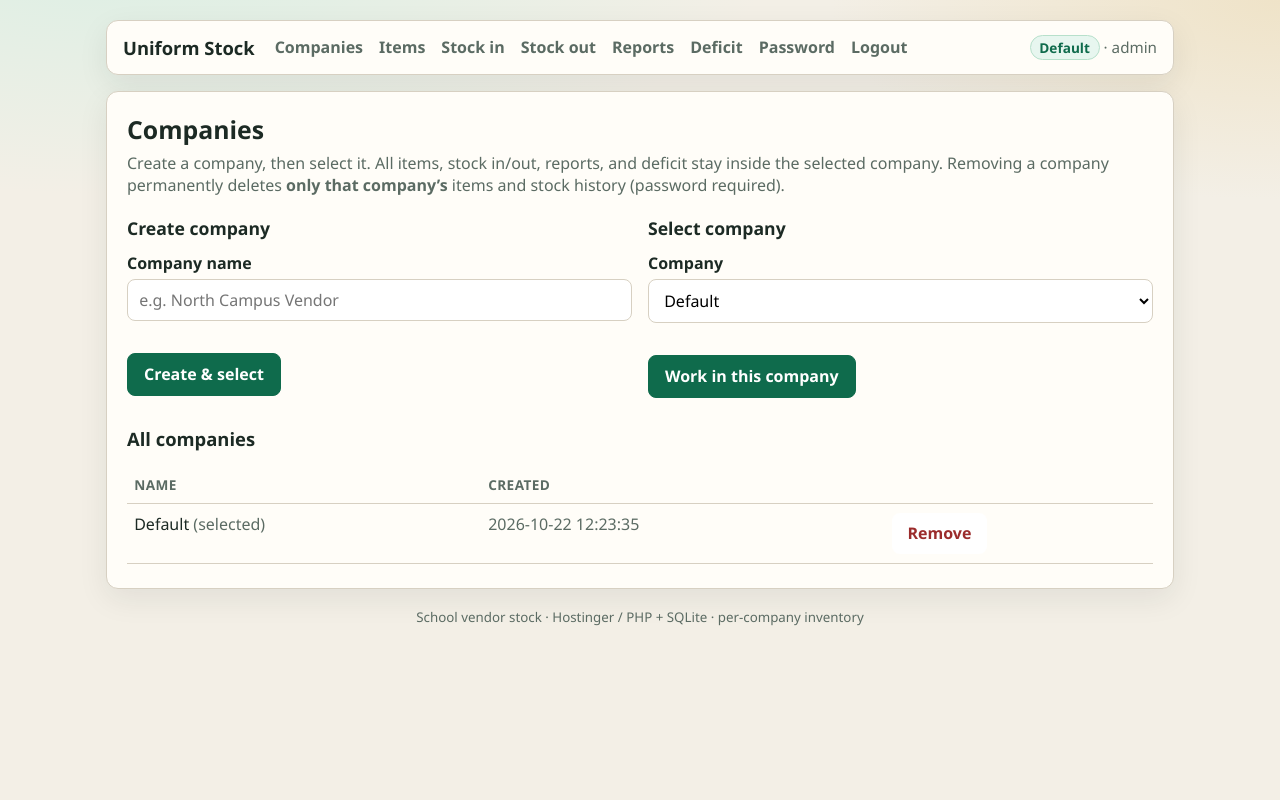
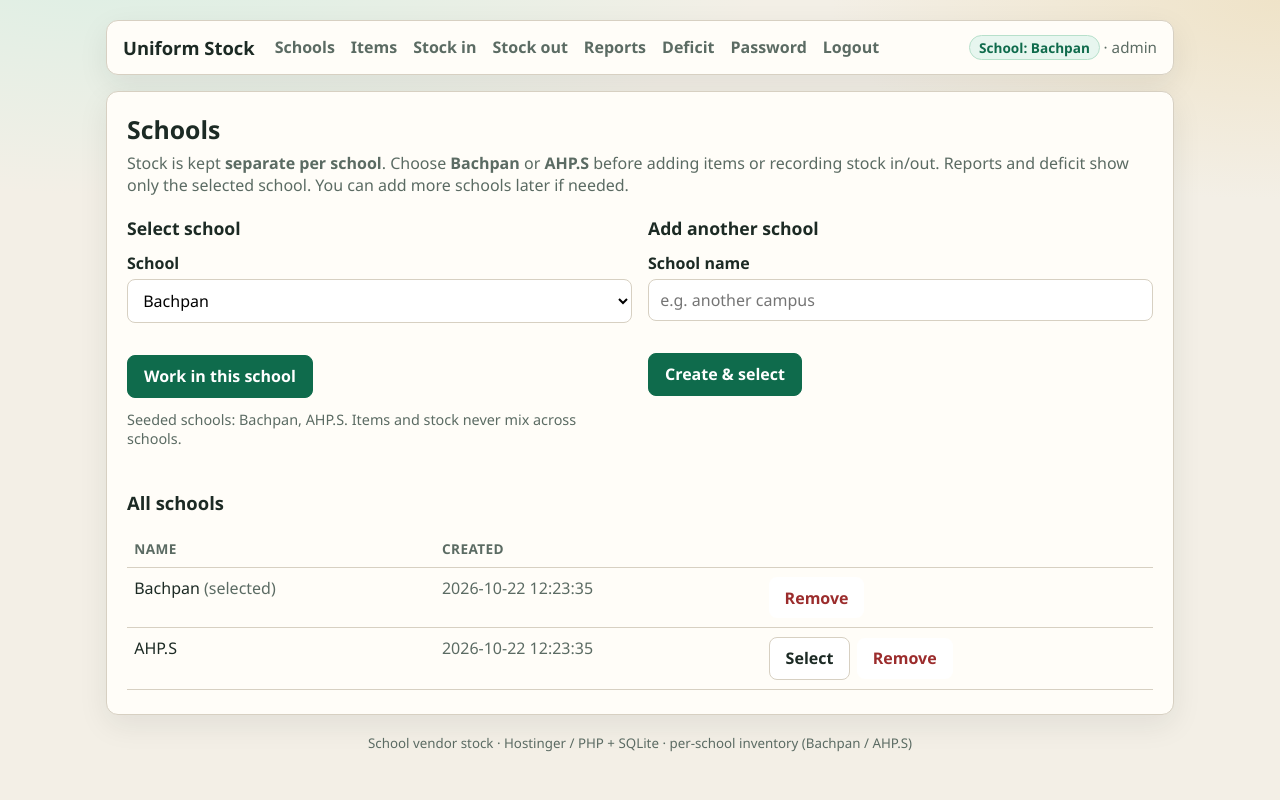
Before and after one commit to Amitahps/Uniform-Stock, a PHP site: page /companies.php in a window 1280 px wide. Run offline with PHP 8.4, Linux system fonts and the light colour scheme; the visitor is signed in with stand-in values (Sample User, id 1).

Commit message:
Schools: seed Bachpan and AHP.S, require selection
Map company scopes to schools in the UI. Seed Bachpan and AHP.S on
migrate (rename legacy Default → Bachpan). Block Items/Stock/Reports/
Deficit until a school is selected. Keep data fully separate per school.

Co-authored-by: Amitahps <Amitahps@users.noreply.github.com>

```diff
--- a/companies.php
+++ b/companies.php
@@ -17,7 +17,7 @@ if ($_SERVER['REQUEST_METHOD'] === 'POST') {
         try {
             $id = us_create_company($pdo, (string) ($_POST['name'] ?? ''));
             us_set_company_id($id);
-            us_flash_set('ok', 'Company created and selected.');
+            us_flash_set('ok', 'School created and selected.');
             header('Location: ' . us_url('index.php'));
             exit;
         } catch (Throwable $e) {
@@ -27,7 +27,7 @@ if ($_SERVER['REQUEST_METHOD'] === 'POST') {
         $id = (int) ($_POST['company_id'] ?? 0);
         $company = us_get_company($pdo, $id);
         if (!$company) {
-            $error = 'Company not found.';
+            $error = 'School not found.';
         } else {
             us_set_company_id($id);
             us_flash_set('ok', 'Working in ' . $company['name'] . '.');
@@ -43,18 +43,18 @@ if ($_SERVER['REQUEST_METHOD'] === 'POST') {
         $deleteCompany = $target;
 
         if (!$target) {
-            $error = 'Company not found.';
+            $error = 'School not found.';
         } elseif (!us_verify_user_password((int) $user['id'], $password)) {
-            $error = 'Admin password is incorrect. Company was not deleted.';
+            $error = 'Admin password is incorrect. School was not deleted.';
         } elseif ($confirmName === '' || strcasecmp($confirmName, (string) $target['name']) !== 0) {
-            $error = 'Type the company name exactly to confirm deletion.';
+            $error = 'Type the school name exactly to confirm deletion.';
         } else {
             try {
                 us_delete_company($pdo, $id);
                 if (us_current_company_id() === $id) {
                     us_set_company_id(null);
                 }
-                us_flash_set('ok', 'Company "' . $target['name'] . '" and all of its stock data were permanently deleted.');
+                us_flash_set('ok', 'School "' . $target['name'] . '" and all of its stock data were permanently deleted.');
                 header('Location: ' . us_url('companies.php'));
                 exit;
             } catch (Throwable $e) {
@@ -68,30 +68,36 @@ $companies = us_list_companies($pdo);
 $currentId = us_current_company_id();
 $current = $currentId ? us_get_company($pdo, $currentId) : null;
 
-us_header('Companies', $user, $current);
+us_header('Schools', $user, $current);
 ?>
 <p class="lead">
-  Create a company, then select it. All items, stock in/out, reports, and deficit stay inside the selected company.
-  Removing a company permanently deletes <strong>only that company’s</strong> items and stock history (password required).
+  Stock is kept <strong>separate per school</strong>. Choose <strong>Bachpan</strong> or <strong>AHP.S</strong>
+  before adding items or recording stock in/out. Reports and deficit show only the selected school.
+  You can add more schools later if needed.
 </p>
+<?php if (!$current): ?>
+  <div class="flash flash-warn">
+    No school selected. Choose <strong>Bachpan</strong> or <strong>AHP.S</strong> below to continue.
+  </div>
+<?php endif; ?>
 <?php if ($error !== ''): ?>
   <div class="flash flash-error"><?= us_h($error) ?></div>
 <?php endif; ?>
 
 <?php if ($deleteCompany): ?>
 <section style="margin-bottom:1.5rem;padding:1rem;border:1px solid #f0c2c2;border-radius:10px;background:#fdeceb">
-  <h2 style="font-size:1.1rem;margin:0 0 0.5rem;color:#9b2c2c">Remove company</h2>
+  <h2 style="font-size:1.1rem;margin:0 0 0.5rem;color:#9b2c2c">Remove school</h2>
   <p style="margin:0 0 0.75rem">
     You are about to permanently delete
     <strong><?= us_h($deleteCompany['name']) ?></strong>
     and <strong>all</strong> of its items, stock-in bills, stock-out issues, and balances.
-    Other companies are not affected. This cannot be undone.
+    Other schools are not affected. This cannot be undone.
   </p>
   <form method="post" class="grid" style="max-width:420px">
     <input type="hidden" name="action" value="delete">
     <input type="hidden" name="company_id" value="<?= (int) $deleteCompany['id'] ?>">
     <div>
-      <label for="confirm_name">Type company name to confirm</label>
+      <label for="confirm_name">Type school name to confirm</label>
       <input id="confirm_name" name="confirm_name" required autocomplete="off" placeholder="<?= us_h($deleteCompany['name']) ?>">
     </div>
     <div>
@@ -99,7 +105,7 @@ us_header('Companies', $user, $current);
       <input id="password" name="password" type="password" required autocomplete="current-password">
     </div>
     <div class="actions">
-      <button type="submit" class="danger-btn">Delete company permanently</button>
+      <button type="submit" class="danger-btn">Delete school permanently</button>
       <a class="btn secondary" href="<?= us_h(us_url('companies.php')) ?>">Cancel</a>
     </div>
   </form>
@@ -108,27 +114,14 @@ us_header('Companies', $user, $current);
 
 <section class="grid grid-2">
   <div>
-    <h2 style="font-size:1.1rem;margin:0 0 0.75rem">Create company</h2>
-    <form method="post" class="grid">
-      <input type="hidden" name="action" value="create">
-      <div>
-        <label for="name">Company name</label>
-        <input id="name" name="name" required placeholder="e.g. North Campus Vendor">
-      </div>
-      <div class="actions">
-        <button type="submit">Create &amp; select</button>
-      </div>
-    </form>
-  </div>
-  <div>
-    <h2 style="font-size:1.1rem;margin:0 0 0.75rem">Select company</h2>
+    <h2 style="font-size:1.1rem;margin:0 0 0.75rem">Select school</h2>
     <?php if (!$companies): ?>
-      <p class="muted">No companies yet. Create one to begin.</p>
+      <p class="muted">No schools yet. They are created automatically on first run — reload, or create one below.</p>
     <?php else: ?>
       <form method="post" class="grid">
         <input type="hidden" name="action" value="select">
         <div>
-          <label for="company_id">Company</label>
+          <label for="company_id">School</label>
           <select id="company_id" name="company_id" required>
             <?php foreach ($companies as $c): ?>
               <option value="<?= (int) $c['id'] ?>" <?= $currentId === (int) $c['id'] ? 'selected' : '' ?>>
@@ -138,15 +131,31 @@ us_header('Companies', $user, $current);
           </select>
         </div>
         <div class="actions">
-          <button type="submit">Work in this company</button>
+          <button type="submit">Work in this school</button>
         </div>
       </form>
+      <p class="muted" style="margin-top:0.75rem;font-size:0.9rem">
+        Seeded schools: Bachpan, AHP.S. Items and stock never mix across schools.
+      </p>
     <?php endif; ?>
+  </div>
+  <div>
+    <h2 style="font-size:1.1rem;margin:0 0 0.75rem">Add another school</h2>
+    <form method="post" class="grid">
+      <input type="hidden" name="action" value="create">
+      <div>
+        <label for="name">School name</label>
+        <input id="name" name="name" required placeholder="e.g. another campus">
+      </div>
+      <div class="actions">
+        <button type="submit">Create &amp; select</button>
+      </div>
+    </form>
   </div>
 </section>
 
 <?php if ($companies): ?>
-  <h2 style="margin-top:1.75rem;font-size:1.15rem">All companies</h2>
+  <h2 style="margin-top:1.75rem;font-size:1.15rem">All schools</h2>
   <table>
     <thead>
       <tr><th>Name</th><th>Created</th><th></th></tr>
--- a/deficit.php
+++ b/deficit.php
@@ -35,7 +35,7 @@ $deficit = array_values(array_filter($rows, static fn(array $r): bool => (int) $
 us_header('Deficit', $user, $company);
 ?>
 <p class="lead">
-  Company: <strong><?= us_h($company['name']) ?></strong>.
+  School: <strong><?= us_h($company['name']) ?></strong> only.
   SKUs with on-hand quantity &lt; <?= (int) US_DEFICIT_THRESHOLD ?>. Filter by all, item, or size.
 </p>
 
--- a/includes/company.php
+++ b/includes/company.php
@@ -2,6 +2,7 @@
 declare(strict_types=1);
 
 require_once __DIR__ . '/auth.php';
+require_once __DIR__ . '/layout.php';
 
 function us_current_company_id(): ?int
 {
@@ -23,7 +24,7 @@ function us_set_company_id(?int $companyId): void
 }
 
 /**
- * Require login + an active company. Redirects to companies.php if none selected.
+ * Require login + an active school (company row). Redirects to Schools page if none selected.
  * @return array{user: array, company: array}
  */
 function us_require_company(): array
@@ -34,6 +35,7 @@ function us_require_company(): array
     $company = $id ? us_get_company($pdo, $id) : null;
     if (!$company) {
         us_set_company_id(null);
+        us_flash_set('warn', 'Choose a school (Bachpan or AHP.S) before Items, Stock in/out, Reports, or Deficit.');
         header('Location: ' . us_url('companies.php'));
         exit;
     }
--- a/includes/db.php
+++ b/includes/db.php
@@ -78,15 +78,39 @@ function us_table_row_count(PDO $pdo, string $table): int
     return (int) $pdo->query('SELECT COUNT(*) FROM ' . $table)->fetchColumn();
 }
 
+/**
+ * Ensure the two school scopes exist (DB table remains `companies`).
+ * Legacy "Default" is renamed to Bachpan when Bachpan is missing.
+ * Returns Bachpan's id for migrate backfill of orphan rows.
+ */
+function us_ensure_schools(PDO $pdo): int
+{
+    $hasBachpan = (int) $pdo->query("SELECT COUNT(*) FROM companies WHERE name = 'Bachpan'")->fetchColumn();
+    if ($hasBachpan === 0) {
+        $defaultId = (int) $pdo->query("SELECT id FROM companies WHERE name = 'Default' LIMIT 1")->fetchColumn();
+        if ($defaultId > 0) {
+            $pdo->prepare("UPDATE companies SET name = 'Bachpan' WHERE id = ?")->execute([$defaultId]);
+        }
+    }
+
+    foreach (['Bachpan', 'AHP.S'] as $name) {
+        $stmt = $pdo->prepare(
+            'INSERT INTO companies (name) SELECT ? WHERE NOT EXISTS (SELECT 1 FROM companies WHERE name = ?)'
+        );
+        $stmt->execute([$name, $name]);
+    }
+
+    $id = (int) $pdo->query("SELECT id FROM companies WHERE name = 'Bachpan' LIMIT 1")->fetchColumn();
+    if ($id <= 0) {
+        $id = (int) $pdo->query('SELECT id FROM companies ORDER BY id LIMIT 1')->fetchColumn();
+    }
+    return $id;
+}
+
+/** @deprecated Use us_ensure_schools() */
 function us_ensure_default_company(PDO $pdo): int
 {
-    $pdo->exec("INSERT INTO companies (name) SELECT 'Default' WHERE NOT EXISTS (SELECT 1 FROM companies LIMIT 1)");
-    $id = (int) $pdo->query('SELECT id FROM companies ORDER BY id LIMIT 1')->fetchColumn();
-    if ($id <= 0) {
-        $pdo->exec("INSERT INTO companies (name) VALUES ('Default')");
-        $id = (int) $pdo->lastInsertId();
-    }
-    return $id;
+    return us_ensure_schools($pdo);
 }
 
 /** Drop leftover *_new tables from a failed migrate (FK must be OFF). */
@@ -152,7 +176,7 @@ CREATE TABLE IF NOT EXISTS companies (
 SQL);
 
     us_recover_half_broken($pdo);
-    $companyId = us_ensure_default_company($pdo);
+    $companyId = us_ensure_schools($pdo);
 
     us_ensure_company_scoped_table(
         $pdo,
@@ -344,7 +368,14 @@ function us_rebuild_table_with_company(
 
 function us_list_companies(PDO $pdo): array
 {
-    return $pdo->query('SELECT id, name, created_at FROM companies ORDER BY name COLLATE NOCASE')->fetchAll();
+    return $pdo->query(
+        "SELECT id, name, created_at FROM companies
+         ORDER BY CASE name
+           WHEN 'Bachpan' THEN 1
+           WHEN 'AHP.S' THEN 2
+           ELSE 3
+         END, name COLLATE NOCASE"
+    )->fetchAll();
 }
 
 function us_get_company(PDO $pdo, int $id): ?array
@@ -359,7 +390,7 @@ function us_create_company(PDO $pdo, string $name): int
 {
     $name = trim($name);
     if ($name === '') {
-        throw new RuntimeException('Company name is required.');
+        throw new RuntimeException('School name is required.');
     }
     try {
         $stmt = $pdo->prepare('INSERT INTO companies (name) VALUES (?)');
@@ -367,21 +398,21 @@ function us_create_company(PDO $pdo, string $name): int
         return (int) $pdo->lastInsertId();
     } catch (PDOException $e) {
         if (str_contains($e->getMessage(), 'UNIQUE')) {
-            throw new RuntimeException('A company with that name already exists.');
+            throw new RuntimeException('A school with that name already exists.');
         }
         throw $e;
     }
 }
 
 /**
- * Permanently delete one company and only its stock data (items, bills, issues).
- * Other companies are untouched. Caller must verify admin password first.
+ * Permanently delete one school (company row) and only its stock data (items, bills, issues).
+ * Other schools are untouched. Caller must verify admin password first.
  */
 function us_delete_company(PDO $pdo, int $companyId): void
 {
     $company = us_get_company($pdo, $companyId);
     if (!$company) {
-        throw new RuntimeException('Company not found.');
+        throw new RuntimeException('School not found.');
     }
 
     $pdo->beginTransaction();
@@ -538,7 +569,7 @@ function us_create_sku(PDO $pdo, int $companyId, string $itemNo, string $itemNam
     $find->execute([$companyId, $itemNo, $size]);
     if ($find->fetch()) {
         throw new RuntimeException(
-            'Item code "' . $itemNo . '" with size "' . $size . '" already exists for this company. '
+            'Item code "' . $itemNo . '" with size "' . $size . '" already exists for this school. '
             . 'Enter a different size for this code, or a different item code.'
         );
     }
@@ -568,7 +599,7 @@ function us_update_sku(PDO $pdo, int $companyId, int $skuId, string $itemNo, str
 
     $sku = us_get_sku($pdo, $skuId, $companyId);
     if (!$sku) {
-        throw new RuntimeException('Item not found in this company.');
+        throw new RuntimeException('Item not found in this school.');
     }
 
     $dup = $pdo->prepare('SELECT id FROM skus WHERE company_id = ? AND item_no = ? AND size = ? AND id != ?');
@@ -591,7 +622,7 @@ function us_delete_sku(PDO $pdo, int $companyId, int $skuId): void
 {
     $sku = us_get_sku($pdo, $skuId, $companyId);
     if (!$sku) {
-        throw new RuntimeException('Item not found in this company.');
+        throw new RuntimeException('Item not found in this school.');
     }
     if (us_sku_has_movements($pdo, $skuId)) {
         throw new RuntimeException(
--- a/includes/layout.php
+++ b/includes/layout.php
@@ -39,7 +39,7 @@ function us_header(string $title, ?array $user = null, ?array $company = null):
     echo '<div class="brand"><a href="' . us_h(us_url('index.php')) . '">' . us_h(US_APP_NAME) . '</a></div>';
     if ($user) {
         echo '<nav class="nav">';
-        echo '<a href="' . us_h(us_url('companies.php')) . '">Companies</a>';
+        echo '<a href="' . us_h(us_url('companies.php')) . '">Schools</a>';
         echo '<a href="' . us_h(us_url('items.php')) . '">Items</a>';
         echo '<a href="' . us_h(us_url('stock_in.php')) . '">Stock in</a>';
         echo '<a href="' . us_h(us_url('stock_out.php')) . '">Stock out</a>';
@@ -50,7 +50,9 @@ function us_header(string $title, ?array $user = null, ?array $company = null):
         echo '</nav>';
         echo '<div class="who">';
         if ($company) {
-            echo '<span class="company-pill">' . us_h($company['name']) . '</span> · ';
+            echo '<span class="company-pill">School: ' . us_h($company['name']) . '</span> · ';
+        } else {
+            echo '<span class="muted">No school selected</span> · ';
         }
         echo us_h($user['username']);
         echo '</div>';
@@ -66,6 +68,6 @@ function us_header(string $title, ?array $user = null, ?array $company = null):
 function us_footer(): void
 {
     echo '</main>';
-    echo '<footer class="foot"><small>School vendor stock · Hostinger / PHP + SQLite · per-company inventory</small></footer>';
+    echo '<footer class="foot"><small>School vendor stock · Hostinger / PHP + SQLite · per-school inventory (Bachpan / AHP.S)</small></footer>';
     echo '</div></body></html>';
 }
--- a/index.php
+++ b/index.php
@@ -39,9 +39,9 @@ try {
     us_header('Dashboard', $user, $company);
     ?>
 <p class="lead">
-  Working in <strong><?= us_h($company['name']) ?></strong>.
-  Receive bills, issue stock, and review on-hand balances for this company only.
-  <a href="<?= us_h(us_url('companies.php')) ?>">Switch company</a>
+  Working in school <strong><?= us_h($company['name']) ?></strong>.
+  Receive bills, issue stock, and review on-hand balances for this school only (Bachpan and AHP.S stay separate).
+  <a href="<?= us_h(us_url('companies.php')) ?>">Switch school</a>
 </p>
 <ul class="card-list">
   <li><strong><?= (int) $totalSkus ?></strong> SKUs · <strong><?= (int) $units ?></strong> units on hand</li>
--- a/stock_out.php
+++ b/stock_out.php
@@ -45,7 +45,7 @@ if ($_SERVER['REQUEST_METHOD'] === 'POST') {
                 break;
             }
             if (!us_get_sku($pdo, $line['sku_id'], $companyId)) {
-                $error = 'One or more selected items are not in this company.';
+                $error = 'One or more selected items are not in this school.';
                 break;
             }
         }
@@ -94,7 +94,7 @@ foreach ($stock as $row) {
 us_header('Stock out', $user, $company);
 ?>
 <p class="lead">
-  Company: <strong><?= us_h($company['name']) ?></strong>.
+  School: <strong><?= us_h($company['name']) ?></strong>.
   Issue stock by date and quantity. <strong>On hand</strong> shows available stock before you enter Qty.
   Saving deducts on-hand; oversell is blocked.
 </p>
```
Also changed, not shown: items.php (+4 -4 lines), reports.php (+4 -4 lines), stock_in.php (+4 -4 lines), README.md.
